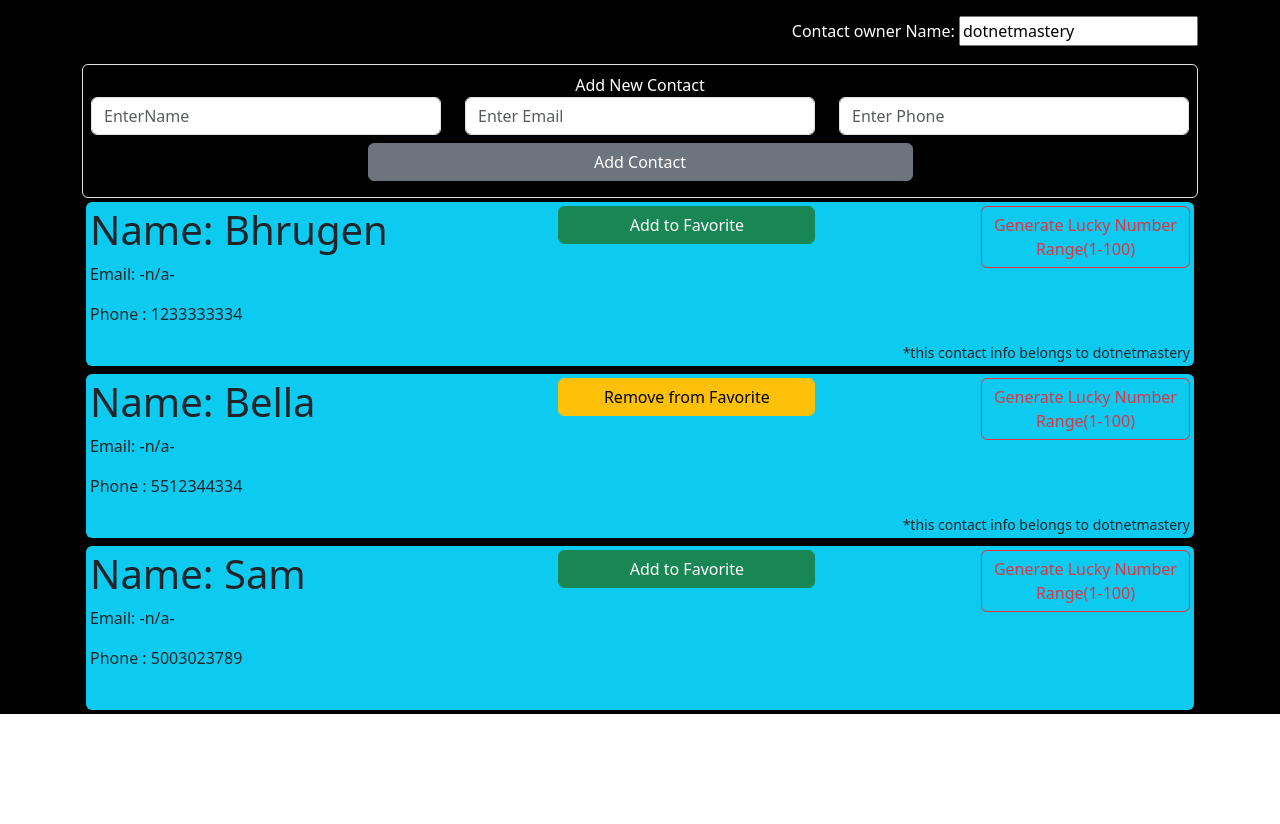
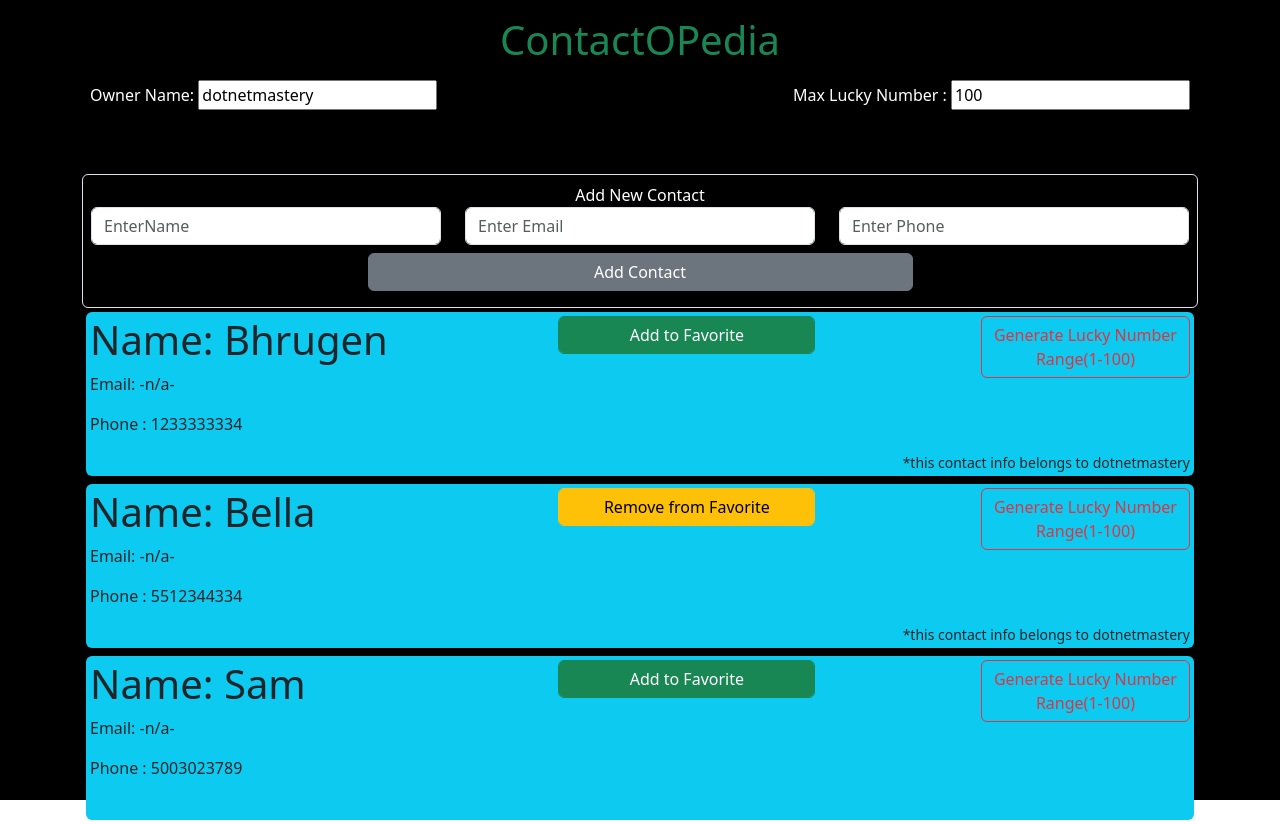
Before and after one commit to Marcelofury/vue3Demo, a Vue app in the folder vueComponentsDemo/vue-components-demo/: page / in a window 1280 px wide. Before the commit the page ends 800 px from the top, so only its background shows below. Built offline with nearby package versions, Linux system fonts and the light colour scheme.

Commit message:
passing props down to grandchild component

```diff
--- a/vueComponentsDemo/vue-components-demo/src/App.vue
+++ b/vueComponentsDemo/vue-components-demo/src/App.vue
@@ -1,7 +1,16 @@
 <template>
-  <div class="bg-black text pt-3">
+  <div class="bg-black text pt-3" :style="{ height: '100vh'}">
+    <h1 class="text-center text-success">ContactOPedia</h1>
   <div class="container">
-  <div class="text-white float-end">Contact owner Name: <input v-model="ownerName"></div>
+    <div class="row text-white p-2 mb-2">
+      <div class="col-6">
+        Owner Name: <input v-model="ownerName">
+      </div>
+      <div class="col-6 text-end">
+        Max Lucky Number : <input v-model.number="maxNumber">
+      </div>
+    </div>
+
   <br><br>
 
   <AddContact @add-contact="onAddContact"></AddContact>
@@ -13,6 +22,7 @@
      :ownername="contact.ownerName"
      :email="contact.email"
       :isFavorite="contact.isFavorite"
+      :maxLuckyNumber="maxNumber"
       @update-favorite="contact.isFavorite = onUpdateFavorite($event,contact.phone)"></Contact>
 
 
@@ -33,7 +43,7 @@ import AddContact from "./components/AddContact.vue"
 
 
 
-
+  const maxNumber = ref(100)
   const ownerName=ref("dotnetmastery")
 
   const contacts = reactive([
--- a/vueComponentsDemo/vue-components-demo/src/components/Contact.vue
+++ b/vueComponentsDemo/vue-components-demo/src/components/Contact.vue
@@ -15,7 +15,7 @@
                 </button>
         </div>
         <div class="col-4">
-                <LuckyNumber :maxNumber="100"></LuckyNumber>
+                <LuckyNumber :maxNumber="maxLuckyNumber"></LuckyNumber>
         </div>
 
 
@@ -33,7 +33,8 @@ import { ref } from "vue";
                 phone:Number,
                 ownername: String,
                 email:{type: String, required: false, default: "-n/a-"},
-                isFavorite: Boolean})
+                isFavorite: Boolean,
+        maxLuckyNumber: Number})
 
         const emit = defineEmits(["update-favorite"])
 
```
